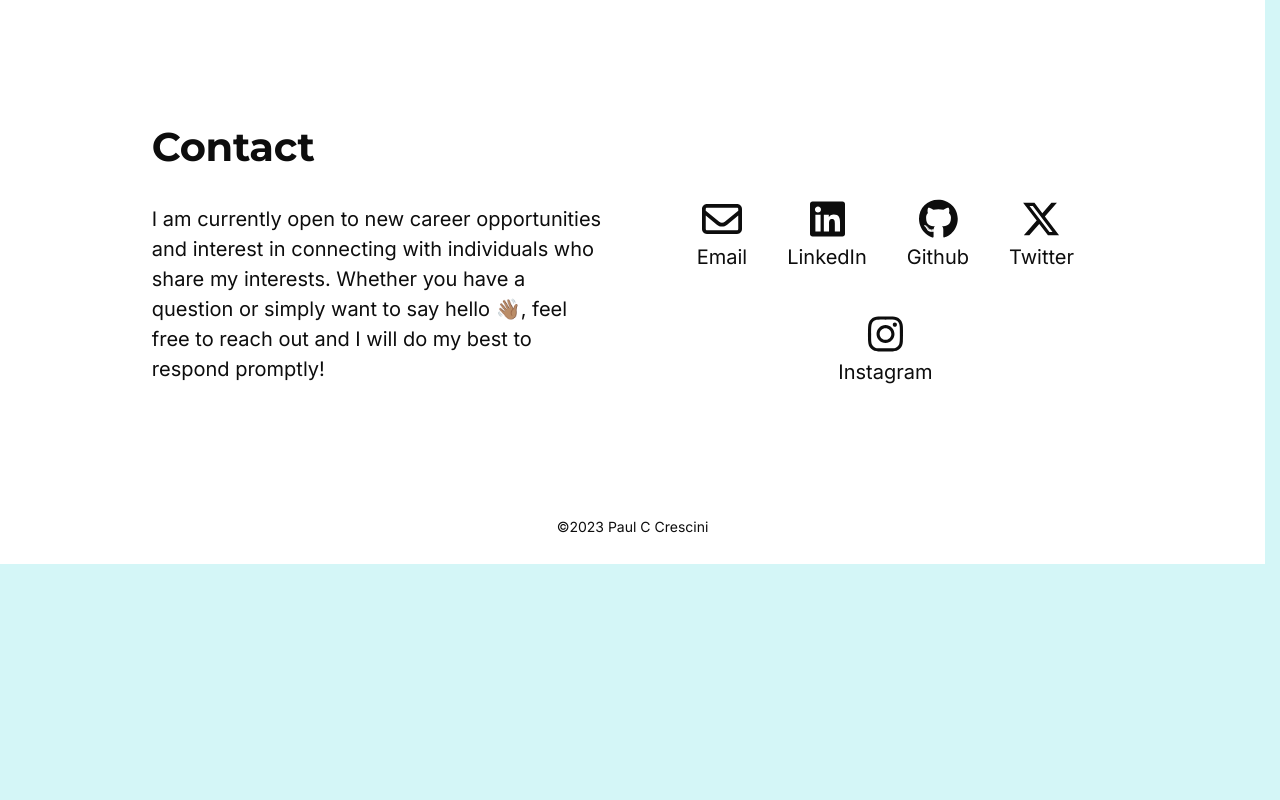
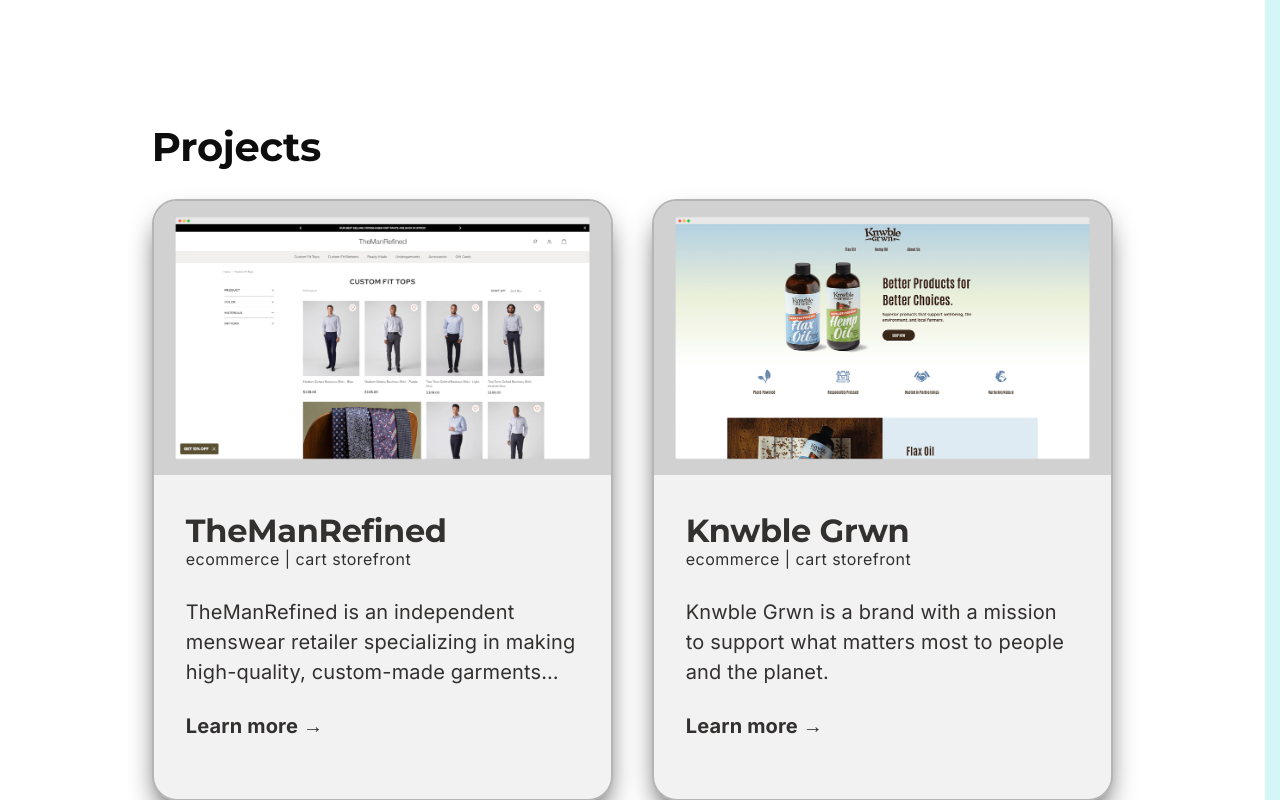
Before and after one commit to pcrescini/pcrescini-v2, a Next.js app: page / in a window 1280 px wide. Shown: the part 1800-2600 px from the top of the page. Before the commit the page ends 2364 px from the top, so only its background shows below. Built offline with nearby package versions, Linux system fonts and the light colour scheme; no server answers.

Commit message:
chore: updated nextjs to latest release

```diff
--- a/src/app/page.js
+++ b/src/app/page.js
@@ -11,7 +11,7 @@ export default function Home() {
       <Main>
         <Hero />
         <About />
-
+        <Projects />
         <Contact />
       </Main>
     </>
```
Also changed, not shown: package.json (+4 -4 lines), 1 other file (tests, documents, lock files or other folders).
